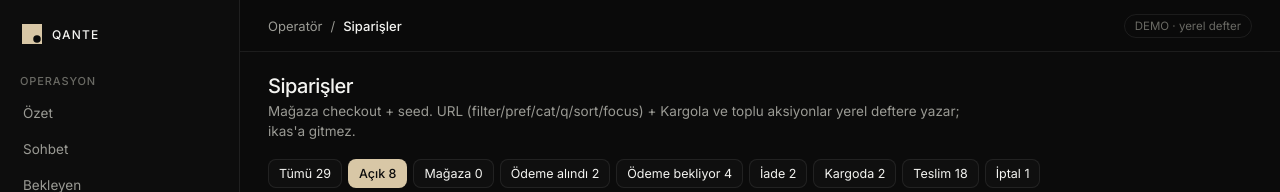
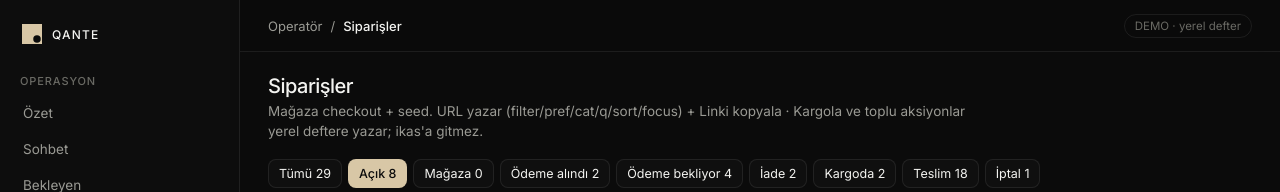
Before and after one commit to mattiasadem/qante-commerce, a Next.js app in the folder web/: page /merchant/siparisler in a window 1280 px wide. Shown: the top 192 px of the page. Built offline with nearby package versions, Linux system fonts and the light colour scheme.

Commit message:
Sync Siparisler filters to URL write + copy link (OrdersView)

```diff
--- a/web/app/merchant/siparisler/page.tsx
+++ b/web/app/merchant/siparisler/page.tsx
@@ -11,7 +11,7 @@ export default function SiparislerPage() {
       <header className="ops-head">
         <h1>Siparişler</h1>
         <p className="lede">
-          Mağaza checkout + seed. URL (filter/pref/cat/q/sort/focus) + Kargola ve toplu aksiyonlar yerel deftere yazar; ikas'a gitmez.
+          Mağaza checkout + seed. URL yazar (filter/pref/cat/q/sort/focus) + Linki kopyala · Kargola ve toplu aksiyonlar yerel deftere yazar; ikas'a gitmez.
         </p>
       </header>
       <Suspense fallback={<p className="muted">siparişler…</p>}>
```
